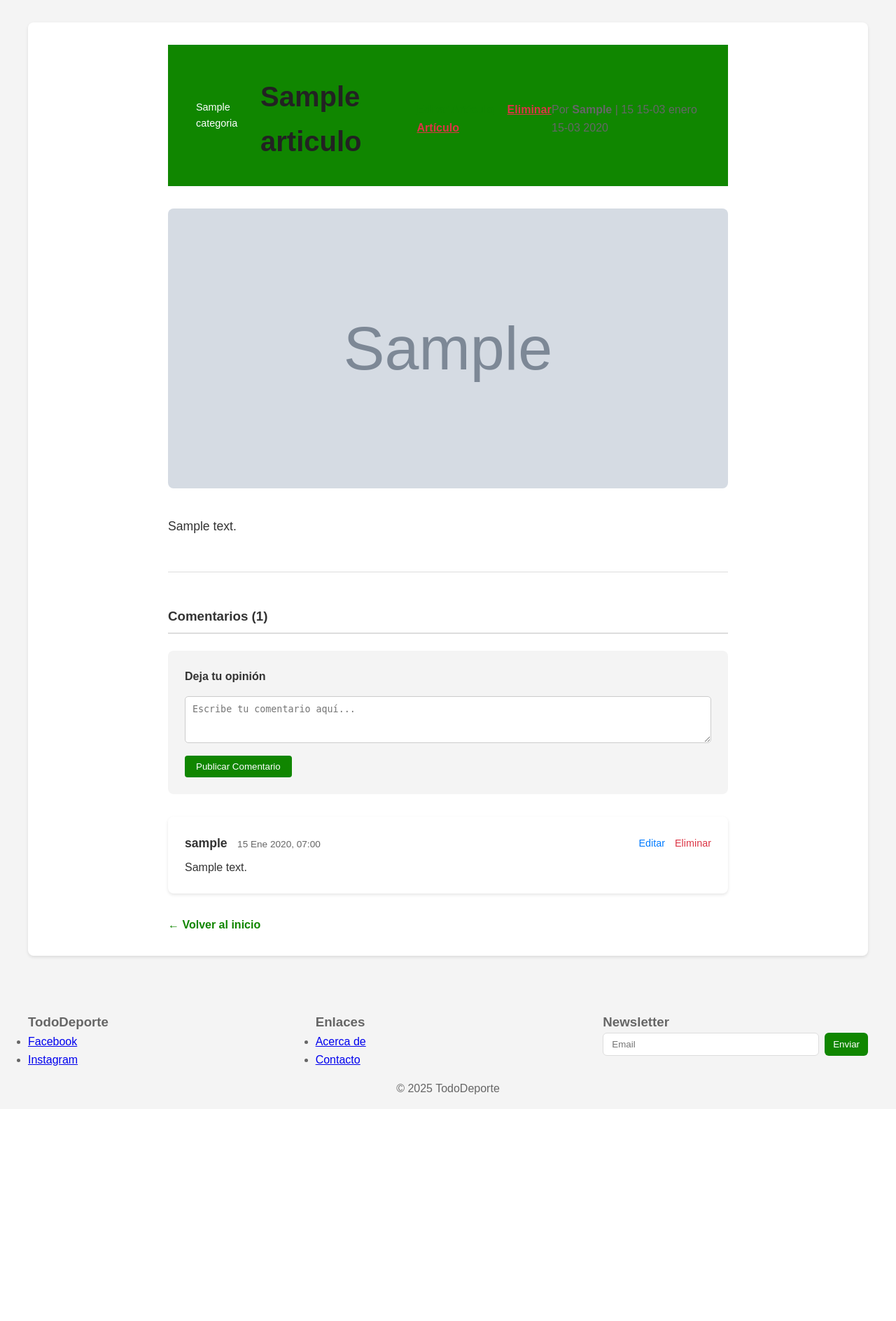
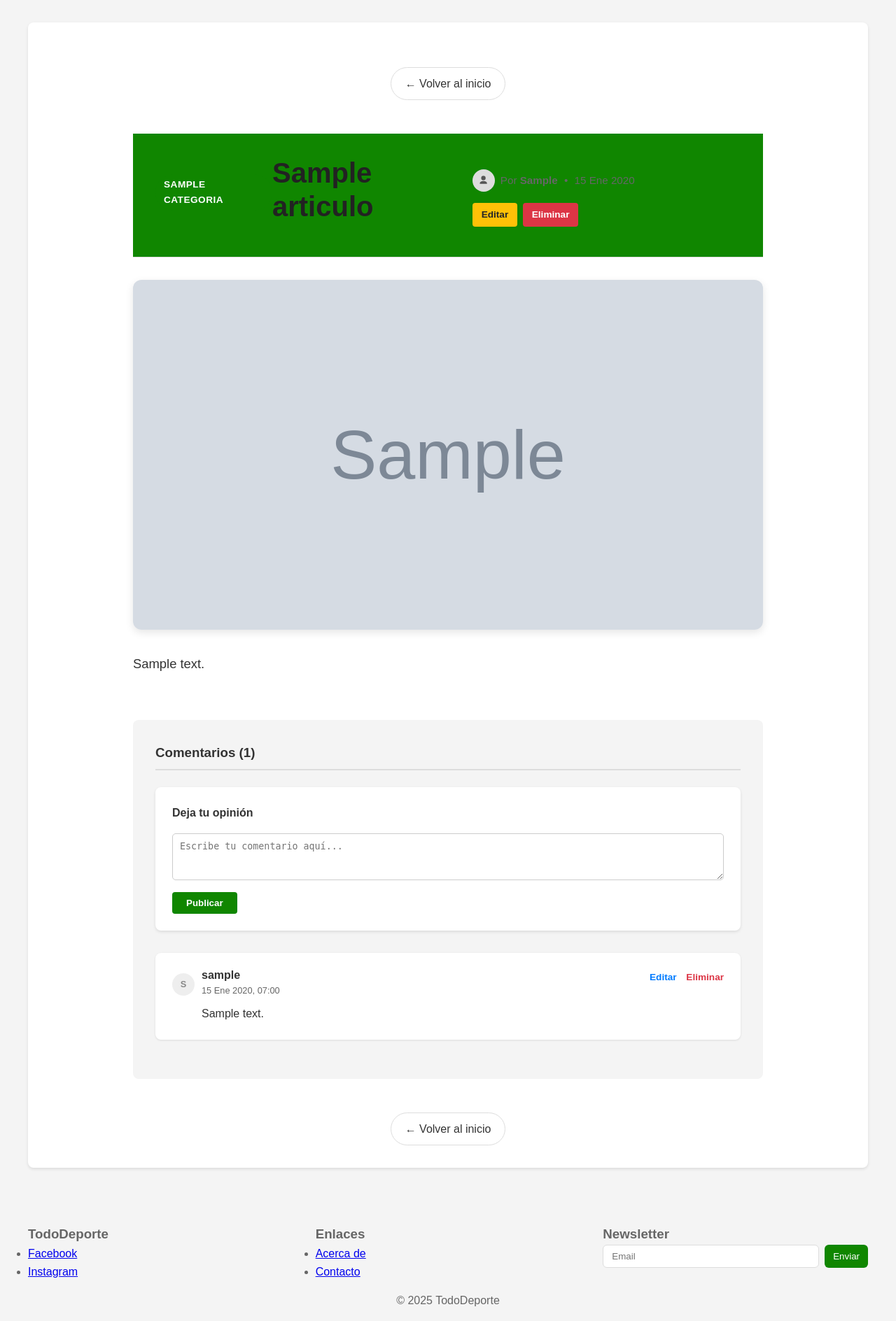
Before and after one commit to loveyfacundo/proyectoFinal-Etapa2, a Django app: page /articulo/1/ in a window 1280 px wide. Shown: the part 106-1994 px from the top of the page at 70% size. Before the commit the page ends 1670 px from the top, so only its background shows below. Run offline with Django 5.2, Linux system fonts and the light colour scheme; a user stored in the database is signed in; tables that the repository leaves empty hold one stand-in row (values such as "Sample post"); grey boxes marked "Sample" are stand-in pictures.

Commit message:
mejora de estido de 'articulo_detail' TERMINADO

```diff
--- a/templates/blog/articulo_detail.html
+++ b/templates/blog/articulo_detail.html
@@ -4,58 +4,159 @@
 {% block title %}{{ articulo.titulo }} - TodoDeporte{% endblock %}
 
 {% block content %}
-<article class="articulo-detalle" style="max-width: 800px; margin: 0 auto;">
 
-    {# Cabecera del artículo #}
-    <header style="margin-bottom: 2rem;">
-        <span class="badge" style="background: var(--header-bg); color: #fff; padding: 4px 8px; border-radius: 4px; font-size: 0.9rem;">
+<style>
+    .articulo-header {
+        margin-bottom: 2rem;
+        border-bottom: 1px solid var(--border-color);
+        padding-bottom: 1.5rem;
+    }
+    .articulo-category {
+        display: inline-block;
+        background-color: var(--header-bg);
+        color: #fff;
+        padding: 0.25rem 0.75rem;
+        border-radius: 50px;
+        font-size: 0.85rem;
+        font-weight: 600;
+        margin-bottom: 1rem;
+        text-transform: uppercase;
+        letter-spacing: 0.5px;
+    }
+    .articulo-title {
+        font-size: 2.5rem;
+        line-height: 1.2;
+        color: var(--title-color);
+        margin-bottom: 1.5rem;
+        /* word-wrap asegura que títulos larguísimos no rompan el ancho */
+        word-wrap: break-word;
+    }
+    /* Contenedor flexible para Autor vs Botones */
+    .articulo-meta-row {
+        display: flex;
+        justify-content: space-between;
+        align-items: center;
+        flex-wrap: wrap; /* Importante para móviles */
+        gap: 1rem;
+        font-size: 0.95rem;
+        color: var(--footer-text);
+    }
+    .articulo-author {
+        display: flex;
+        align-items: center;
+        gap: 0.5rem;
+    }
+    .articulo-actions {
+        display: flex;
+        gap: 0.5rem;
+    }
+    .btn-action {
+        padding: 0.4rem 0.8rem;
+        border-radius: 4px;
+        text-decoration: none;
+        font-size: 0.85rem;
+        font-weight: 600;
+        transition: opacity 0.2s;
+    }
+    .btn-action:hover {
+        opacity: 0.9;
+    }
+    .btn-edit { background-color: #ffc107; color: #212529; }
+    .btn-delete { background-color: #dc3545; color: #fff; }
+
+    /* Imagen principal */
+    .articulo-figure {
+        margin: 0 0 2rem 0;
+        border-radius: 12px;
+        overflow: hidden;
+        box-shadow: 0 4px 12px rgba(0,0,0,0.1);
+    }
+    .articulo-img {
+        width: 100%;
+        height: auto;
+        max-height: 500px;
+        object-fit: cover;
+        display: block;
+    }
+
+    @media (max-width: 768px) {
+        .articulo-title { font-size: 2rem; }
+        .articulo-meta-row { flex-direction: column; align-items: flex-start; }
+    }
+</style>
+
+<article class="articulo-detalle" style="max-width: 900px; margin: 0 auto;">
+
+    <div style="margin-top: 2rem; text-align: center; margin-bottom: 3rem;">
+        <a href="{% url 'index' %}" style="display: inline-block; padding: 10px 20px; background: transparent; border: 1px solid var(--border-color); color: var(--text-color); border-radius: 50px; text-decoration: none; transition: background 0.2s;">
+            ← Volver al inicio
+        </a>
+    </div>
+
+    {# --- CABECERA  --- #}
+    <header class="articulo-header">
+        <span class="articulo-category">
             {{ articulo.categoria.nombre }}
         </span>
-        <h1 style="margin-top: 10px; font-size: 2.5rem; color: var(--title-color);">{{ articulo.titulo }}</h1>
 
-        {% if user.is_superuser or user.perfil.rol == 'colaborador' %}
-            <div style="margin-top: 10px;">
-                <a href="{% url 'editar_articulo' articulo.id %}" style="margin-right: 15px; color: var(--link-color); font-weight: bold;">Editar Artículo</a>
-                <a href="{% url 'eliminar_articulo' articulo.id %}" style="color: #dc3545; font-weight: bold;">Eliminar Artículo</a>
+        <h1 class="articulo-title">{{ articulo.titulo }}</h1>
+
+        <div class="articulo-meta-row">
+
+            <div class="articulo-author">
+                <div style="width: 32px; height: 32px; background: #ddd; border-radius: 50%; display: grid; place-items: center;">
+                    <svg class="icon icon-sm" aria-hidden="true" style="color: #555;">
+                        <use href="{% static 'img/icons.svg' %}#user"></use>
+                    </svg>
+                </div>
+                <div>
+                    Por <strong>{{ articulo.autor.first_name|default:articulo.autor.username }}</strong>
+                    <span style="margin: 0 5px;">•</span>
+                    <time>{{ articulo.fecha_creacion|date:"d M Y" }}</time>
+                </div>
             </div>
-        {% endif %}
 
-        <div class="meta" style="color: var(--footer-text); margin-top: 10px;">
-            Por <strong>{{ articulo.autor.first_name|default:articulo.autor.username }}</strong>
-            | {{ articulo.fecha_creacion|date:"d de F de Y" }}
+            {% if user.is_superuser or user.perfil.rol == 'colaborador' %}
+                <div class="articulo-actions">
+                    <a href="{% url 'editar_articulo' articulo.id %}" class="btn-action btn-edit">
+                        Editar
+                    </a>
+                    <a href="{% url 'eliminar_articulo' articulo.id %}" class="btn-action btn-delete">
+                        Eliminar
+                    </a>
+                </div>
+            {% endif %}
+
         </div>
     </header>
 
-    {# Imagen Destacada #}
+    {# --- IMAGEN DESTACADA --- #}
     {% if articulo.imagen_destacada %}
-        <figure style="margin-bottom: 2rem;">
-            <img src="{{ articulo.imagen_destacada.url }}" alt="{{ articulo.titulo }}" style="width: 100%; border-radius: 8px; max-height: 400px; object-fit: cover;">
+        <figure class="articulo-figure">
+            <img src="{{ articulo.imagen_destacada.url }}" alt="{{ articulo.titulo }}" class="articulo-img">
         </figure>
     {% endif %}
 
-    {# Contenido Principal #}
-    <div class="contenido" style="line-height: 1.8; font-size: 1.1rem; color: var(--text-color);">
-        {# linebreaks convierte los saltos de línea del admin en párrafos HTML <p> #}
+    {# --- CONTENIDO DEL ARTÍCULO --- #}
+    <div class="contenido" style="line-height: 1.8; font-size: 1.15rem; color: var(--text-color); margin-bottom: 4rem;">
         {{ articulo.contenido|linebreaks }}
     </div>
 
-    <hr style="border: 0; border-top: 1px solid var(--border-color); margin: 3rem 0;">
-
-    {# Sección de Comentarios (Placeholder por ahora) #}
-    <section style="margin-top: 3rem;">
+    {# --- SECCIÓN DE COMENTARIOS  --- #}
+    <section style="background-color: var(--bg-color); padding: 2rem; border-radius: 8px; margin-top: 3rem;">
         <h3 style="margin-bottom: 1.5rem; border-bottom: 2px solid var(--border-color); padding-bottom: 0.5rem;">
             Comentarios ({{ comentarios.count }})
         </h3>
 
-        {# 1. Formulario de Nuevo Comentario #}
+        {# Formulario #}
         {% if user.is_authenticated %}
-            <div style="background: var(--bg-color); padding: 1.5rem; border-radius: 8px; margin-bottom: 2rem;">
+            <div style="background: var(--card-bg); padding: 1.5rem; border-radius: 8px; margin-bottom: 2rem; box-shadow: 0 2px 4px var(--card-shadow);">
                 <h4 style="margin-bottom: 1rem;">Deja tu opinión</h4>
                 <form method="post">
                     {% csrf_token %}
                     {{ form.contenido }}
-                    <button type="submit" style="margin-top: 10px; padding: 8px 16px; background: var(--header-bg); color: white; border: none; border-radius: 4px; cursor: pointer;">
-                        Publicar Comentario
+                    <button type="submit" style="margin-top: 10px; padding: 8px 20px; background: var(--header-bg); color: white; border: none; border-radius: 4px; cursor: pointer; font-weight: bold;">
+                        Publicar
                     </button>
                 </form>
             </div>
@@ -65,46 +166,51 @@
             </p>
         {% endif %}
 
-        {# 2. Lista de Comentarios #}
+        {# Lista #}
         {% if comentarios %}
             <ul style="list-style: none; padding: 0;">
                 {% for c in comentarios %}
-                    <li style="margin-bottom: 1.5rem; padding: 1.5rem; background: var(--card-bg); border-radius: 8px; box-shadow: 0 2px 4px var(--card-shadow);">
-                        <div style="display: flex; justify-content: space-between; align-items: center; margin-bottom: 0.5rem;">
-                            <div>
-                                <strong style="font-size: 1.1em;">{{ c.autor.username }}</strong>
-                                <span style="font-size: 0.85em; color: var(--footer-text); margin-left: 10px;">
-                                    {{ c.fecha_creacion|date:"d M Y, H:i" }}
-                                </span>
+                    <li style="margin-bottom: 1.5rem; padding: 1.5rem; background: var(--card-bg); border-radius: 8px; box-shadow: 0 1px 3px var(--card-shadow);">
+                        <div style="display: flex; justify-content: space-between; align-items: flex-start; margin-bottom: 0.5rem;">
+                            <div style="display: flex; gap: 10px; align-items: center;">
+                                <div style="width: 32px; height: 32px; background: #eee; border-radius: 50%; display: grid; place-items: center; color: #888; font-weight: bold; font-size: 0.8rem;">
+                                    {{ c.autor.username|slice:":1"|upper }}
+                                </div>
+                                <div>
+                                    <strong style="display: block; line-height: 1;">{{ c.autor.username }}</strong>
+                                    <span style="font-size: 0.8rem; color: var(--footer-text);">
+                                        {{ c.fecha_creacion|date:"d M Y, H:i" }}
+                                    </span>
+                                </div>
                             </div>
 
-                            {# Botones de Acción (Solo para el dueño) #}
                             {% if user == c.autor or user.is_superuser or user.perfil.rol == 'colaborador' %}
-                                <div style="font-size: 0.9em;">
-                                    <a href="{% url 'editar_comentario' c.id %}" style="color: #007bff; text-decoration: none; margin-right: 10px;">
+                                <div style="font-size: 0.85rem;">
+                                    <a href="{% url 'editar_comentario' c.id %}" style="color: #007bff; text-decoration: none; margin-right: 10px; font-weight: 600;">
                                         {% if user == c.autor %}Editar{% else %}Moderar{% endif %}
                                     </a>
-                                    <a href="{% url 'eliminar_comentario' c.id %}" style="color: #dc3545; text-decoration: none;">
+                                    <a href="{% url 'eliminar_comentario' c.id %}" style="color: #dc3545; text-decoration: none; font-weight: 600;">
                                         Eliminar
                                     </a>
                                 </div>
                             {% endif %}
                         </div>
 
-                        <div style="line-height: 1.6;">
+                        <div style="line-height: 1.6; margin-left: 42px;">
                             {{ c.contenido|linebreaks }}
                         </div>
                     </li>
                 {% endfor %}
             </ul>
         {% else %}
-            <p style="color: var(--footer-text);">No hay comentarios aún. ¡Sé el primero en opinar!</p>
+            <p style="color: var(--footer-text); font-style: italic;">No hay comentarios aún.</p>
         {% endif %}
     </section>
 
-    {# Botón Volver #}
-    <div style="margin-top: 2rem;">
-        <a href="{% url 'index' %}" style="text-decoration: none; color: var(--link-color); font-weight: bold;">← Volver al inicio</a>
+    <div style="margin-top: 3rem; text-align: center;">
+        <a href="{% url 'index' %}" style="display: inline-block; padding: 10px 20px; background: transparent; border: 1px solid var(--border-color); color: var(--text-color); border-radius: 50px; text-decoration: none; transition: background 0.2s;">
+            ← Volver al inicio
+        </a>
     </div>
 
 </article>
```
